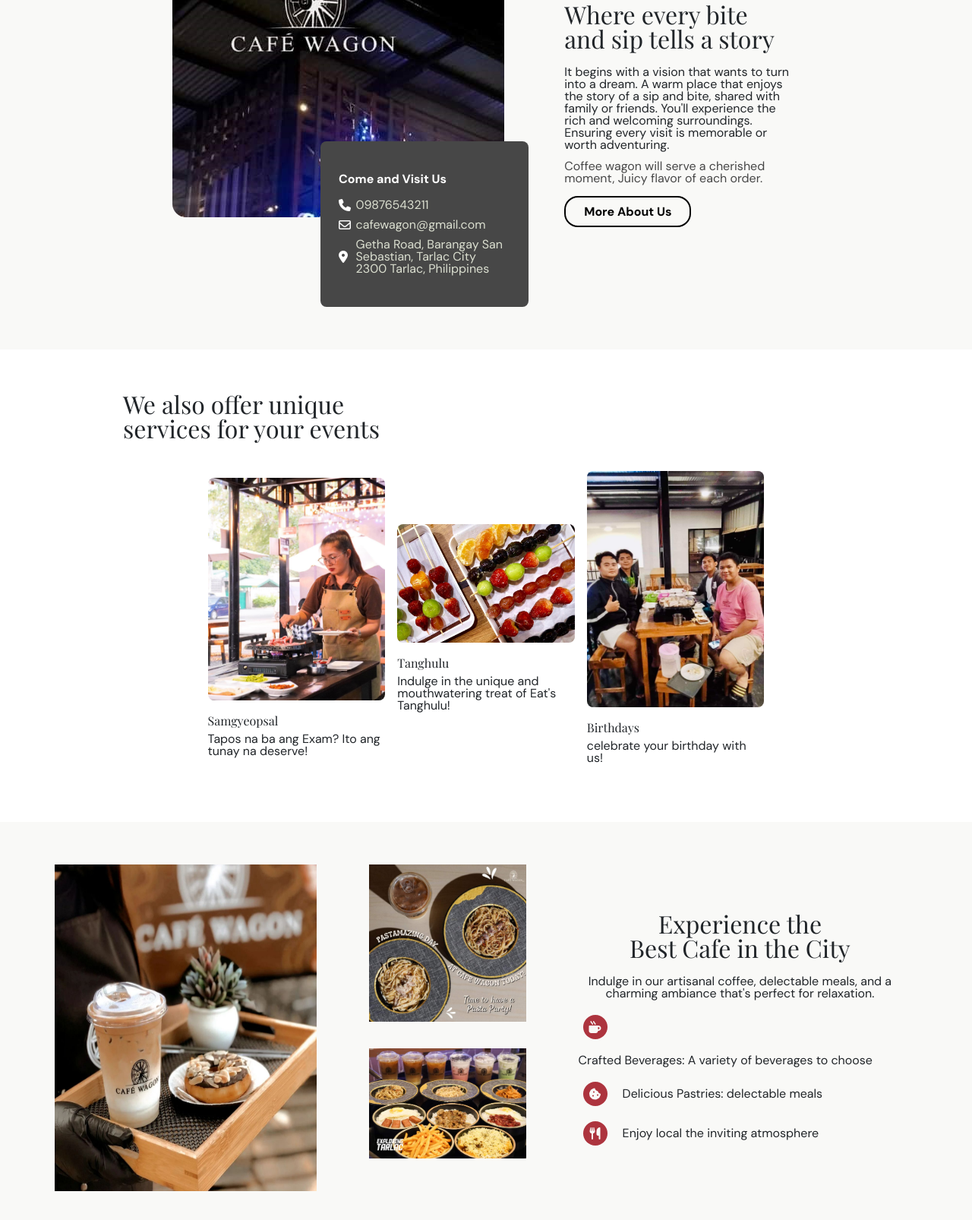
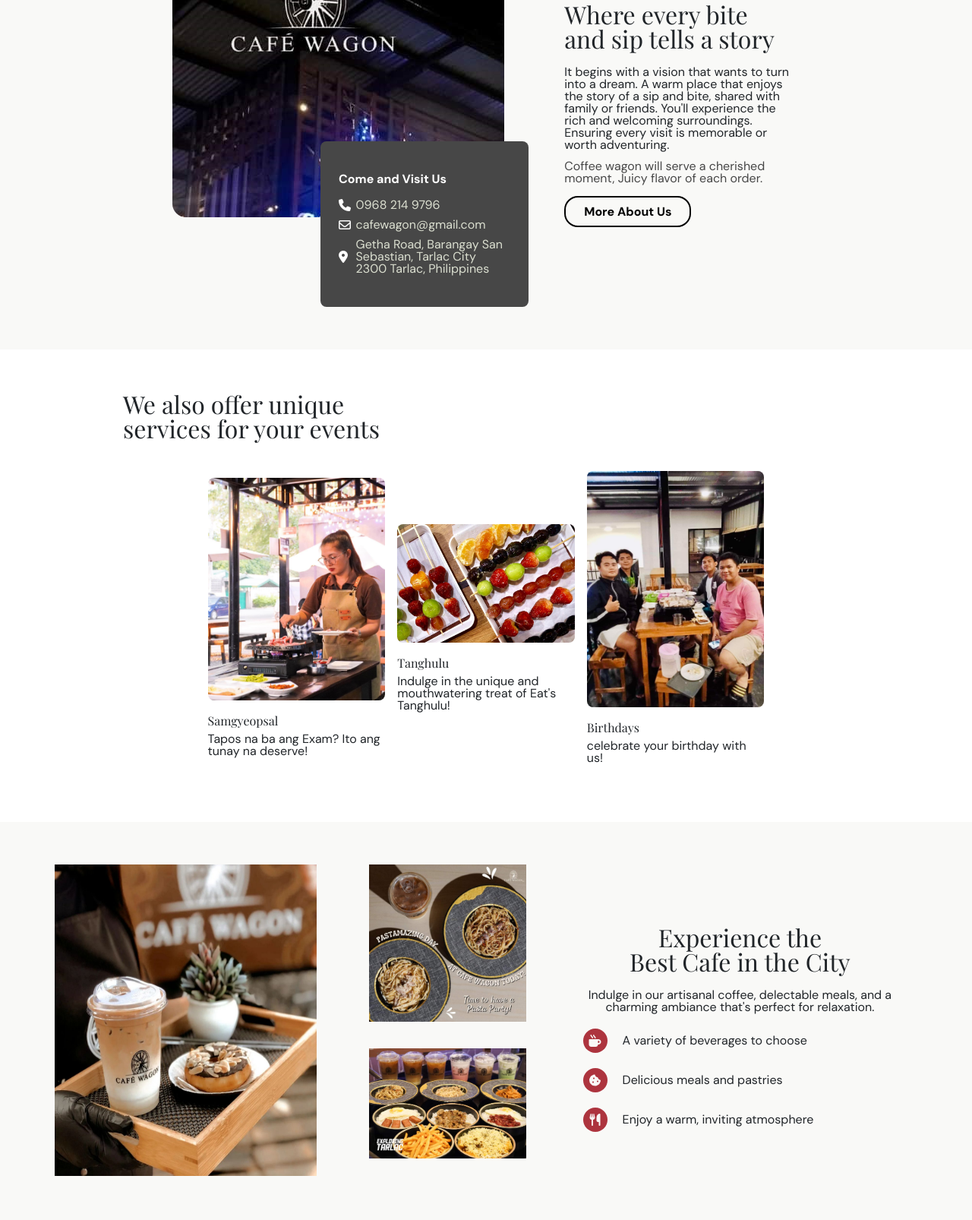
Before and after one commit to Scarlet0z/cafe-wagon, a plain HTML site: page index.html in a window 1280 px wide. Shown: the part 1161-2767 px from the top of the page at 76% size. Drawn offline with nearby package versions, Linux system fonts and the light colour scheme.

Commit message:
numbrs and stuff

```diff
--- a/index.html
+++ b/index.html
@@ -107,9 +107,9 @@
             <div class="image"></div>
             <div class="contact">
                 <h3>Come and Visit Us</h4>
-                    <a href="tel:09876543211" class="flex">
+                    <a href="tel:0968 214 9796" class="flex">
                         <i class="fa-solid fa-phone"></i>
-                        <p>09876543211</p>
+                        <p>0968 214 9796</p>
                     </a>
 
                     <a href="mailto:cafewagon@gmail.com" class="flex">
@@ -166,7 +166,7 @@
         <div class="parent">
             <div class="div1">
                 <img src="/img/277905185_159429383153624_7506955665150894642_n.jpg" alt="Coffee n donuts" loading="lazy"
-                    style="height: 430px;">
+                    style="height: 410px;">
             </div>
 
             <div class="div3">
@@ -184,15 +184,15 @@
             </p>
             <div class="icon-list flex">
                 <i class="fa-solid fa-mug-hot"></i>
-                <p>Crafted Beverages: A variety of beverages to choose</p>
+                <p>A variety of beverages to choose</p>
             </div>
             <div class="icon-list flex">
                 <i class="fa-solid fa-cookie-bite"></i>
-                <p>Delicious Pastries: delectable meals</p>
+                <p>Delicious meals and pastries</p>
             </div>
             <div class="icon-list flex">
                 <i class="fa-solid fa-utensils"></i>
-                <p>Enjoy local the inviting atmosphere</p>
+                <p>Enjoy a warm, inviting atmosphere</p>
             </div>
         </div>
     </section>
```
Also changed, not shown: pages/about.html (+2 -2 lines), pages/menu.html (+2 -2 lines).
